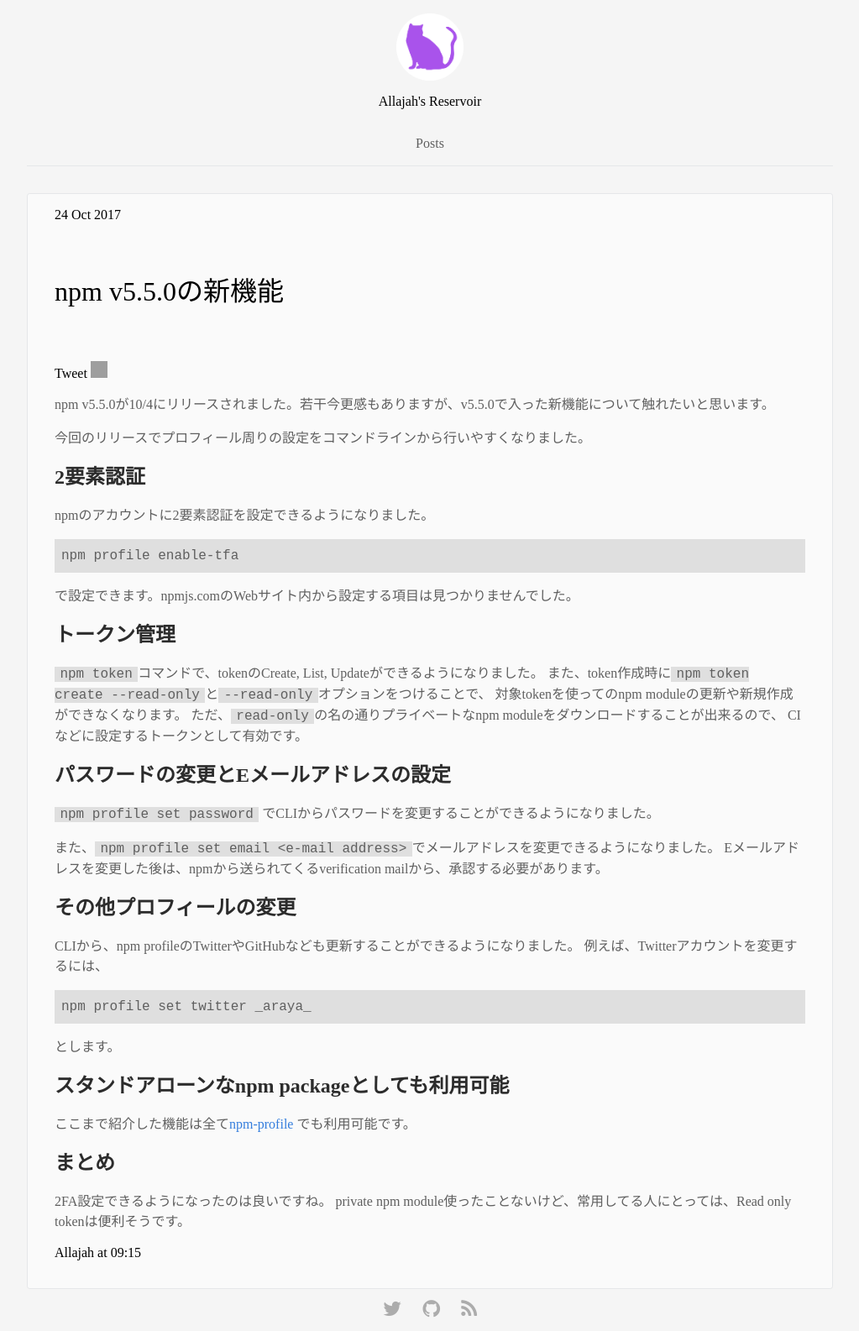
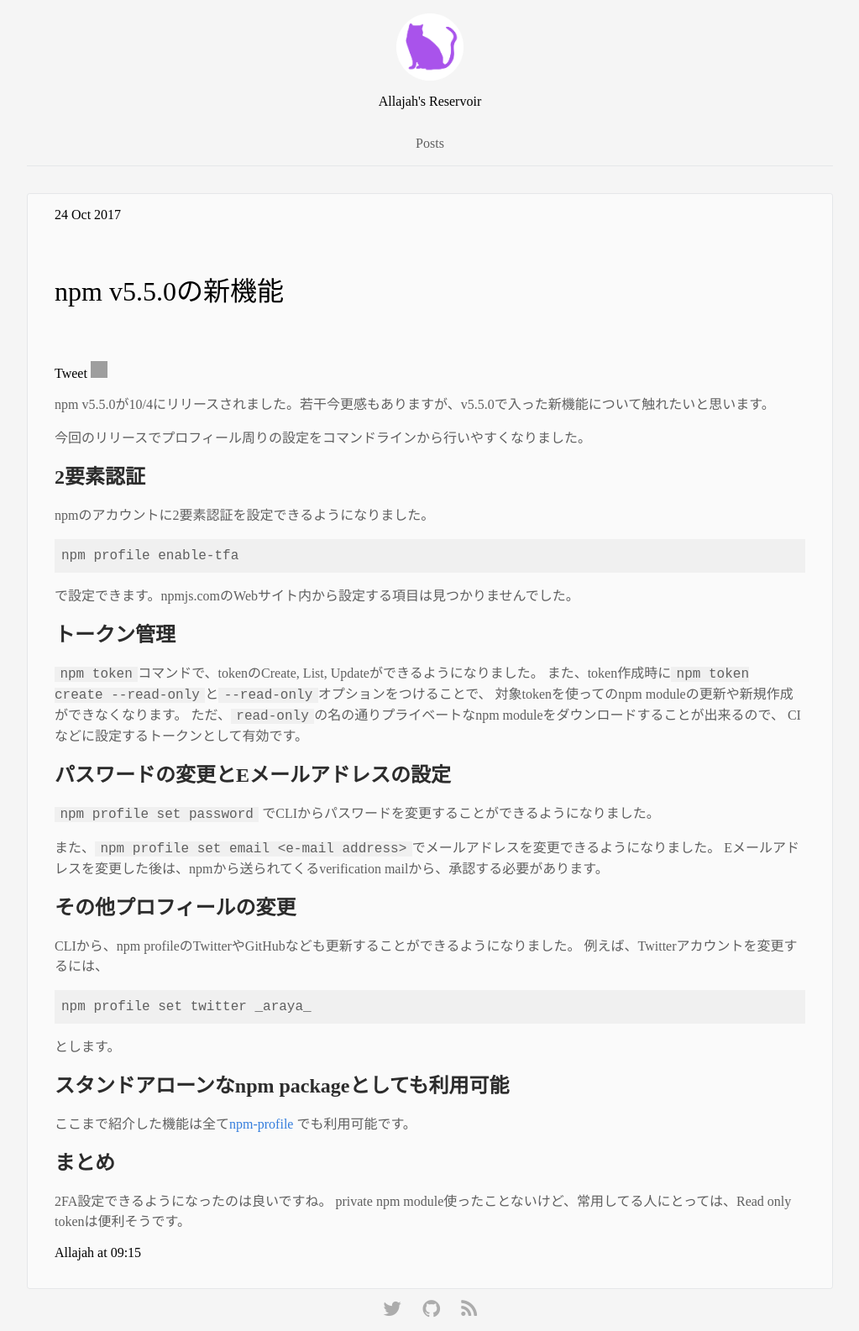
Before and after one commit to arayaryoma/reservoir.allajah.com, a Jekyll site: the page built from _posts/2017-10-24-npm-v550.markdown, in a window 1280 px wide. Shown: the whole page at 84% size, without its empty margins (128-1151 px from the left). Built offline with Jekyll 4.4.1, drawn with Linux system fonts in a browser that asks for light colours; nearby versions of some CDN libraries; comment, search, counter and statistics services are not loaded; grey boxes are pictures that could not be loaded.

Commit message:
:art: Modify styles

```diff
--- a/_sass/_style.scss
+++ b/_sass/_style.scss
@@ -151,6 +151,13 @@
     max-height: 20em;
     display: block;
     margin: 0 auto;
+    &.full-size-image {
+      width: 100%;
+      max-height: none;
+    }
+    &.emoji {
+      margin: 0;
+    }
   }
   img + em {
     display: block;
@@ -172,7 +179,7 @@
     padding: 0 0.4em;
   }
   .highlighter-rouge {
-    background: lighten($main-text-color, 50%)
+    background: lighten($main-text-color, 57%)
   }
 }
 /* end Markdown styles */
```
